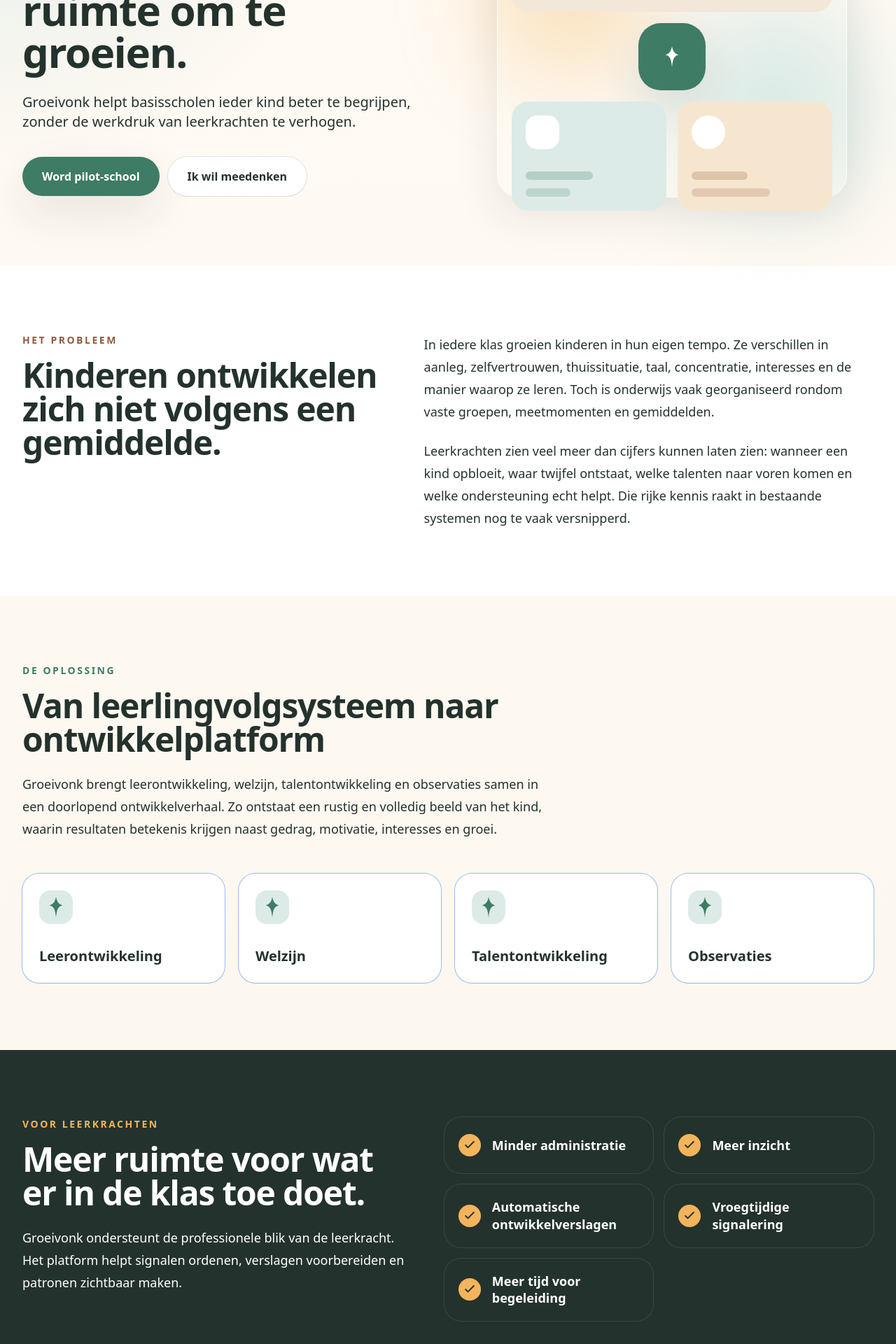
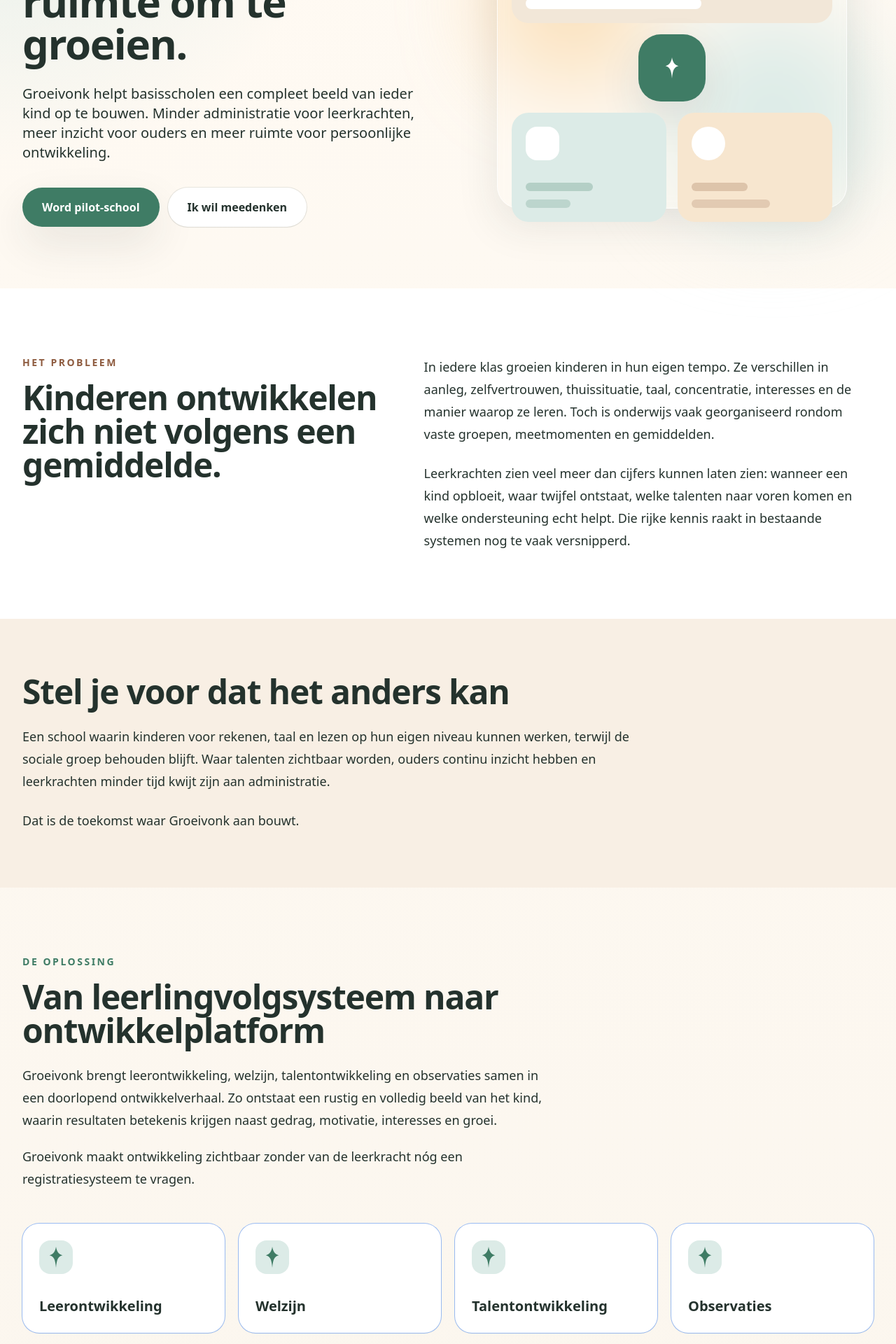
Before and after one commit to Bopstal/GroeiVonk, a Next.js app: page / in a window 1280 px wide. Shown: the part 280-2200 px from the top of the page at 70% size. Built offline with nearby package versions, Linux system fonts and the light colour scheme.

Commit message:
Werk homepage copy bij

```diff
--- a/app/page.tsx
+++ b/app/page.tsx
@@ -86,14 +86,15 @@
         >
           <div>
             <p className="mb-6 inline-flex rounded-full bg-lucht px-4 py-2 text-sm font-semibold text-blad">
-              AI ondersteund ontwikkelplatform voor basisscholen
+              Persoonlijk onderwijs zonder extra werkdruk
             </p>
             <h1 className="max-w-4xl text-4xl font-black leading-[1.04] tracking-tight text-inkt sm:text-6xl">
               Elk kind verdient de ruimte om te groeien.
             </h1>
             <p className="mt-5 max-w-2xl text-lg leading-8 text-inkt/72 sm:mt-7 sm:text-xl">
-              Groeivonk helpt basisscholen ieder kind beter te begrijpen, zonder de werkdruk van
-              leerkrachten te verhogen.
+              Groeivonk helpt basisscholen een compleet beeld van ieder kind op te bouwen. Minder
+              administratie voor leerkrachten, meer inzicht voor ouders en meer ruimte voor
+              persoonlijke ontwikkeling.
             </p>
             <div className="mt-7 flex flex-col gap-3 sm:mt-9 sm:flex-row">
               <a
@@ -186,6 +187,25 @@
         </div>
       </section>
 
+      <section className="bg-[#F8EFE4] px-5 py-20 sm:px-8">
+        <div className="mx-auto max-w-7xl">
+          <div className="max-w-4xl">
+            <h2 className="text-4xl font-black tracking-tight text-inkt sm:text-5xl">
+              Stel je voor dat het anders kan
+            </h2>
+            <div className="mt-6 space-y-6 text-lg leading-8 text-inkt/72">
+              <p>
+                Een school waarin kinderen voor rekenen, taal en lezen op hun eigen niveau kunnen
+                werken, terwijl de sociale groep behouden blijft. Waar talenten zichtbaar worden,
+                ouders continu inzicht hebben en leerkrachten minder tijd kwijt zijn aan
+                administratie.
+              </p>
+              <p>Dat is de toekomst waar Groeivonk aan bouwt.</p>
+            </div>
+          </div>
+        </div>
+      </section>
+
       <section className="px-5 py-24 sm:px-8" id="oplossing">
         <div className="mx-auto max-w-7xl">
           <div className="max-w-3xl">
@@ -197,6 +217,10 @@
               Groeivonk brengt leerontwikkeling, welzijn, talentontwikkeling en observaties samen in
               een doorlopend ontwikkelverhaal. Zo ontstaat een rustig en volledig beeld van het kind,
               waarin resultaten betekenis krijgen naast gedrag, motivatie, interesses en groei.
+            </p>
+            <p className="mt-5 text-lg leading-8 text-inkt/72">
+              Groeivonk maakt ontwikkeling zichtbaar zonder van de leerkracht nóg een
+              registratiesysteem te vragen.
             </p>
           </div>
 
```
